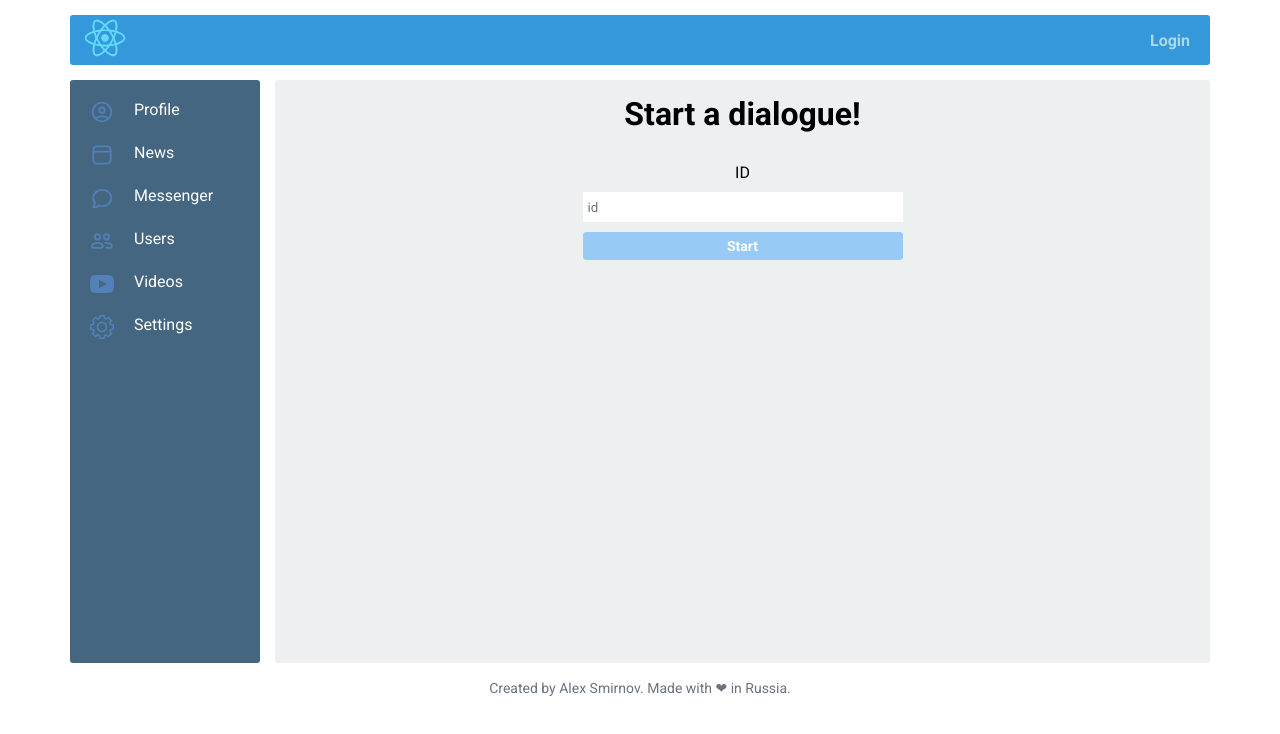
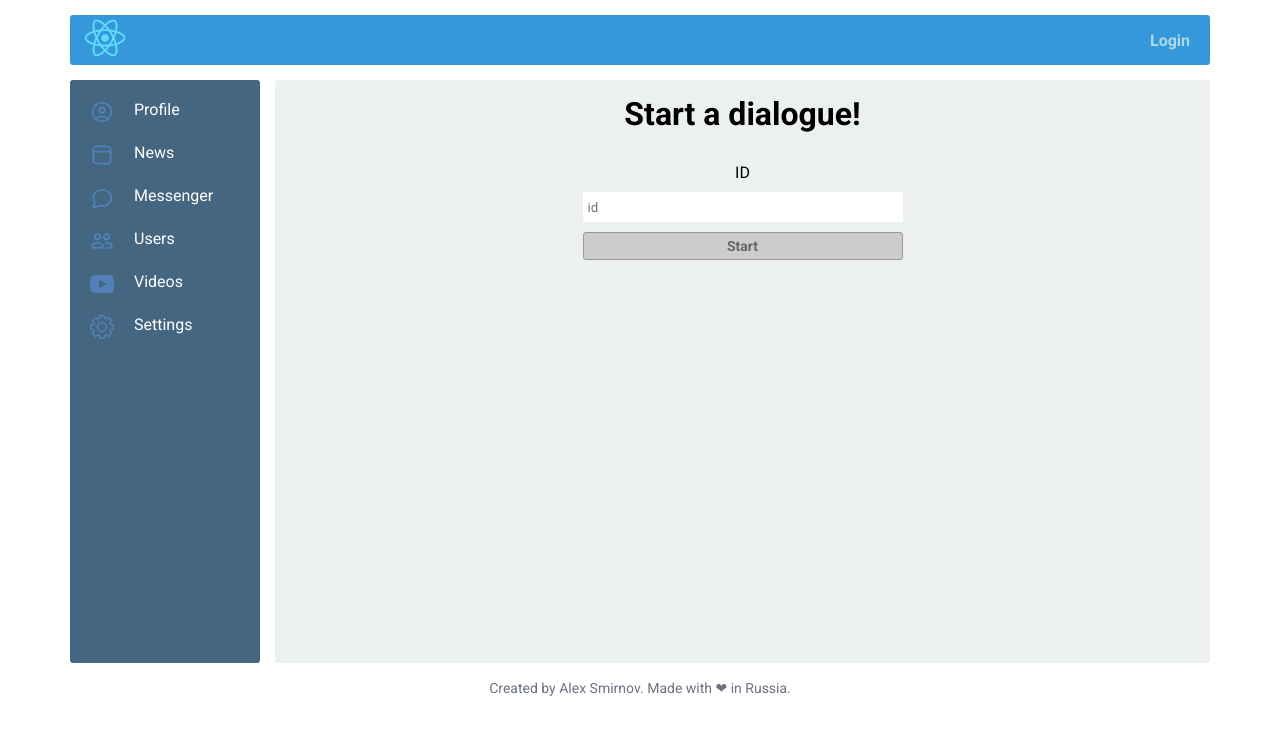
Before and after one commit to honeyurt/react-social-network, a React (Create React App) app: page /dialog-create in a window 1280 px wide. Shown: the top 734 px of the page. Built offline with nearby package versions, Linux system fonts and the light colour scheme; no server answers.

Commit message:
handling errors

```diff
--- a/src/components/Messenger/Messages/StartMessaging/StartMessaging.tsx
+++ b/src/components/Messenger/Messages/StartMessaging/StartMessaging.tsx
@@ -15,7 +15,9 @@ const StartMessaging = () => {
 
   const onStartMessaging = (event: React.FormEvent<HTMLButtonElement>) => {
     event.preventDefault();
-    dispatch(startMessaging(id));
+
+    if (Number(id) > 0) dispatch(startMessaging(id));
+    else alert('ID must be a positive number and greater than 0!');
   };
 
   return (
@@ -24,7 +26,9 @@ const StartMessaging = () => {
       <form>
         <label htmlFor="id">ID</label>
         <input type="number" placeholder="id" id="id" value={id} onChange={onChangeInput} />
-        <Button onClick={onStartMessaging}>Start</Button>
+        <Button onClick={onStartMessaging} disabled={id.length === 0}>
+          Start
+        </Button>
       </form>
     </div>
   );
--- a/src/redux/actions/dialogs.ts
+++ b/src/redux/actions/dialogs.ts
@@ -80,7 +80,7 @@ export const startMessaging = (userId: string) => async () => {
 
     if (response.status === 200) alert('Please return to the dialogs.');
   } catch (error: unknown) {
-    if (error instanceof Error) console.log(error.message);
+    alert('Please enter a correct ID!');
   }
 };
 
```
